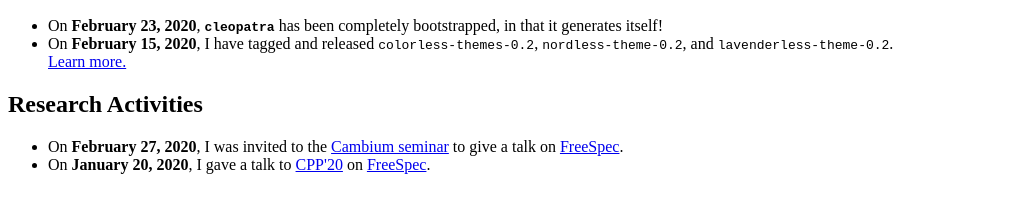
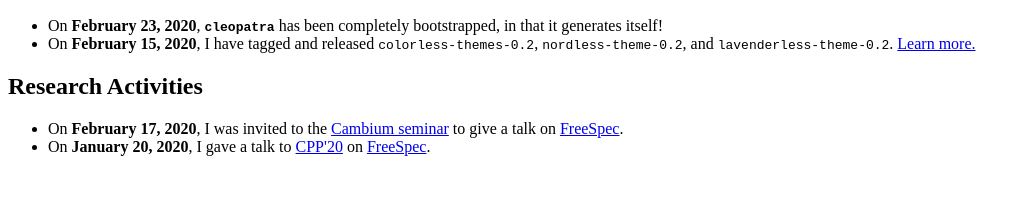
Before and after one commit to lthms/soap.coffee-lthms, a plain HTML site: page site/news/index.html in a window 1280 px wide. Shown: the part 96-308 px from the top of the page, without its empty margins (0-1030 px from the left). Drawn offline with Linux system fonts and the light colour scheme.

Commit message:
Fix several typos in News

```diff
--- a/site/news/index.html
+++ b/site/news/index.html
@@ -12,7 +12,7 @@
     On <strong>February 15, 2020</strong>, I have tagged and
     released <code>colorless-themes-0.2</code>,
     <code>nordless-theme-0.2</code>,
-    and <code>lavenderless-theme-0.2</code>. <br />
+    and <code>lavenderless-theme-0.2</code>.
     <a href="./ColorlessThemes-0.2.html">Learn more.</a>
   </li>
 </ul>
@@ -21,7 +21,7 @@
 
 <ul>
   <li>
-    On <strong>February 27, 2020</strong>, I was invited to
+    On <strong>February 17, 2020</strong>, I was invited to
     the <a href="http://gallium.inria.fr/seminaires/">Cambium seminar</a> to
     give a talk on <a href="https://github.com/ANSSI-FR/FreeSpec">FreeSpec</a>.
   </li>
```
Also changed, not shown: 1 other file.
